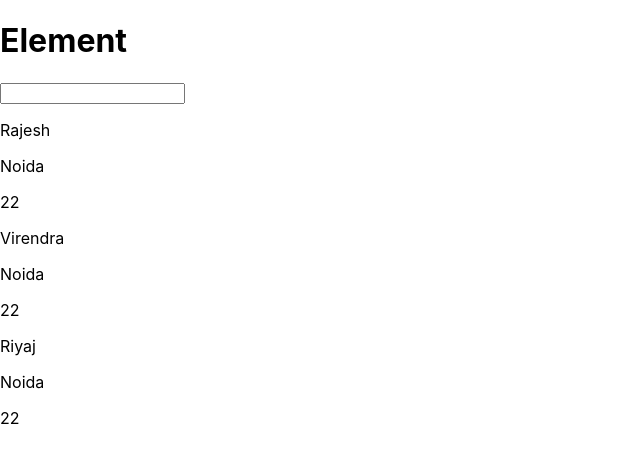
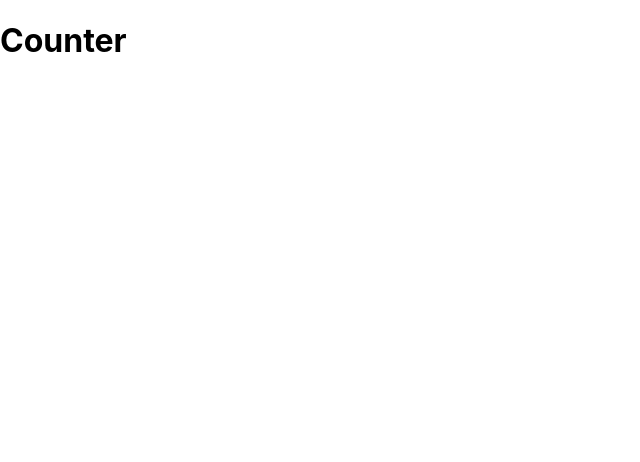
Before and after one commit to saini9485/React-Interview_Questions, a React (Create React App) app: page / in a window 1280 px wide. Shown: the top 462 px of the page, without its empty margins (0-640 px from the left). Built offline with nearby package versions, Linux system fonts and the light colour scheme.

Commit message:
react intertview question

```diff
--- a/src/App.js
+++ b/src/App.js
@@ -8,7 +8,8 @@
 // import { Parent } from './useCallBack/Parent';
 //import { CounterIncrementD } from './components/counter/counterIncrementD';
 //import { Timer } from './components/timer';
-import { RenderElement } from './components/RenderElement';
+// import { RenderElement } from './components/RenderElement
+import { Counter1 } from './components/counter/Counter1';
 
 import './App.css';
 
@@ -28,7 +29,8 @@ function App() {
       {/* <Parent/> */}
       {/* <CounterIncrementD/> */}
       {/* <Timer/> */}
-      <RenderElement/>
+      {/* <RenderElement/> */}
+      <Counter1/>
     </div>
 
 
--- /dev/null
+++ b/src/components/counter/Counter1.jsx
@@ -0,0 +1,8 @@
+import React from "react"
+export function Counter1 (){
+    return (
+        <div>
+            <h1>Counter</h1>
+        </div>
+    )
+}
```
